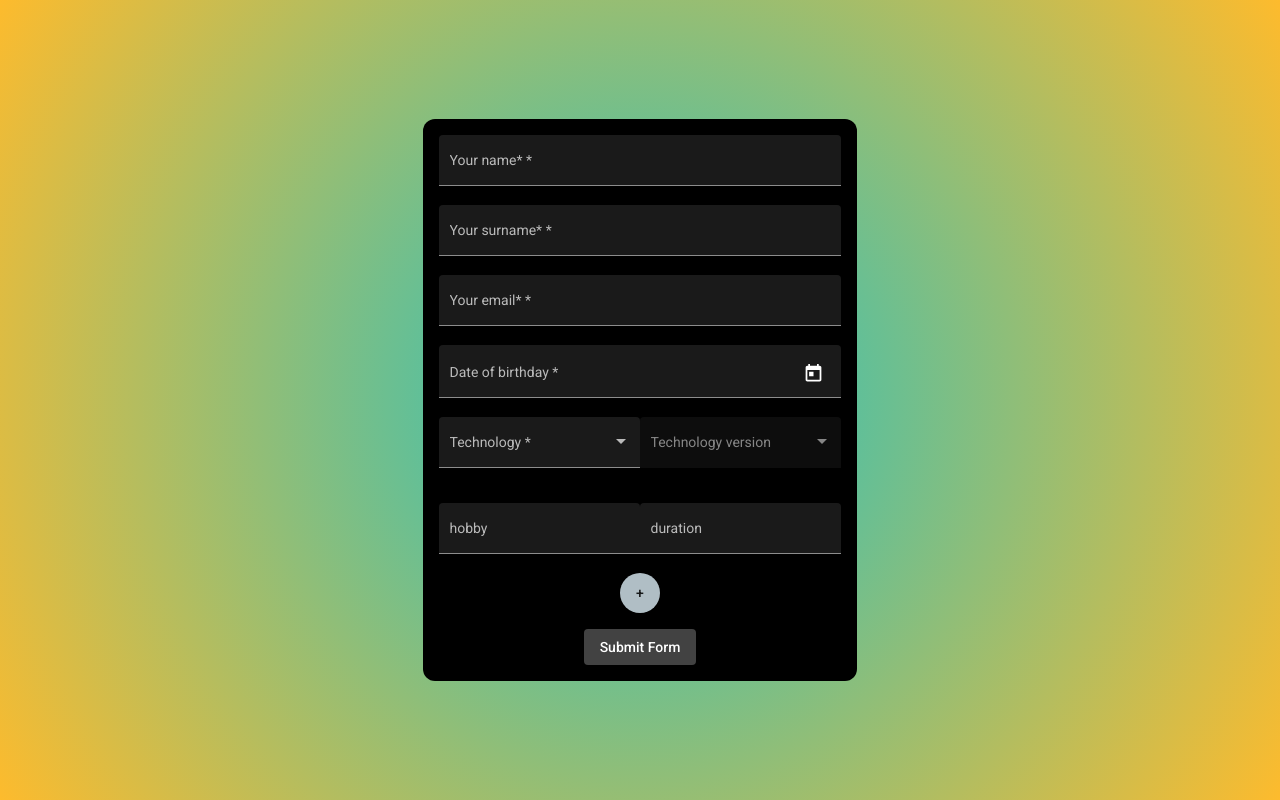
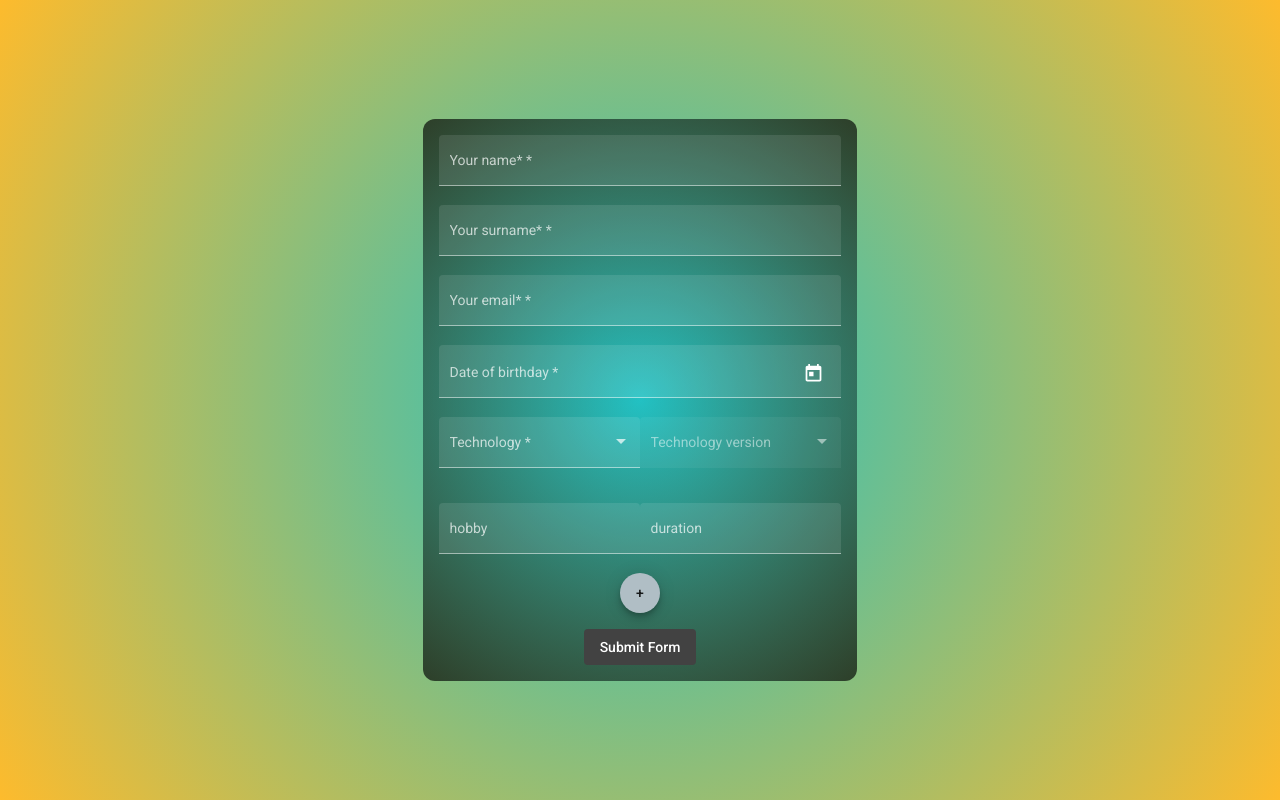
Before and after one commit to stas-lyu/angular-form, an Angular app: page / in a window 1280 px wide. Built offline with nearby package versions, Linux system fonts and the light colour scheme.

Commit message:
add background gradient for wrapper

```diff
--- a/src/app/form/form.component.html
+++ b/src/app/form/form.component.html
@@ -34,7 +34,6 @@
     <mat-form-field appearance="fill">
       <mat-label>Technology</mat-label>
       <mat-select [formControl]="technologyControl" required>
-        <mat-option>--</mat-option>
         <mat-option *ngFor="let item of technologies | keyvalue" [value]="item.key">
           {{item.key}}
         </mat-option>
@@ -45,7 +44,6 @@
     <mat-form-field appearance="fill">
       <mat-label>Technology version</mat-label>
       <mat-select [disabled]="isDisabled" [formControl]="versionControl" required>
-        <mat-option>--</mat-option>
         <mat-option *ngFor="let item of technologyVersion" [value]="item">
           {{item}}
         </mat-option>
--- a/src/app/form/form.component.scss
+++ b/src/app/form/form.component.scss
@@ -2,7 +2,7 @@ $light-color: #fff;
 $dark-color: #000;
 
 .form {
-  background-color: $dark-color;
+  background: radial-gradient(circle, #22c1c347 0%, #000000ab 100%);
   display: flex;
   flex-direction: column;
   align-items: center;
@@ -11,6 +11,10 @@ $dark-color: #000;
   margin: 0 auto;
   padding: 1rem;
   border-radius: 12px;
+}
+
+.mat-error {
+  color: #c70f0fb8;
 }
 
 .mat-input-element {
@@ -68,3 +72,9 @@ $dark-color: #000;
 .form-date {
     width: 100%;
 }
+
+.hobbies-close_btn {
+  min-width: 50px;
+  height: 50px;
+  border-radius: 50%;
+}
--- a/src/app/form/form.component.ts
+++ b/src/app/form/form.component.ts
@@ -23,8 +23,8 @@ export class FormComponent implements OnInit {
     {label: 'duration', placeholder: 'how long have you been doing this hobby', value: 'duration'},
   ]
   hobbiesGroup = new FormGroup({
-    first: new FormControl(''),
-    second: new FormControl('')
+    first: new FormControl('', [Validators.required]),
+    second: new FormControl('', [Validators.required])
   });
 
   hobbies: any[] = []
@@ -96,7 +96,7 @@ export class FormComponent implements OnInit {
       email: this.emailControl.value,
       hobby: this.hobbies,
     }
-    alert(JSON.stringify(data))
+    console.log(data)
   }
 
   setSettings(formData: any[]) {
```
